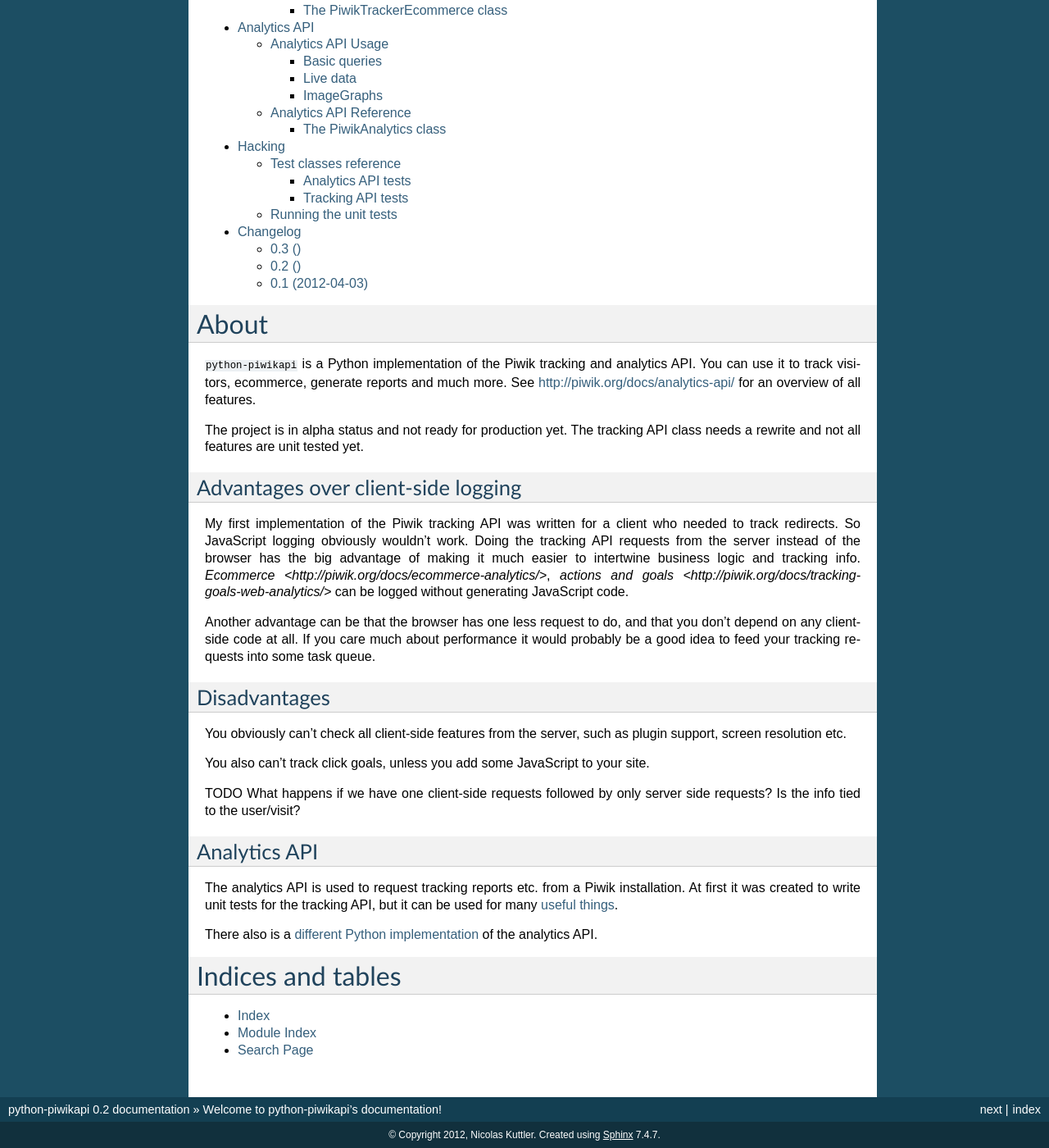
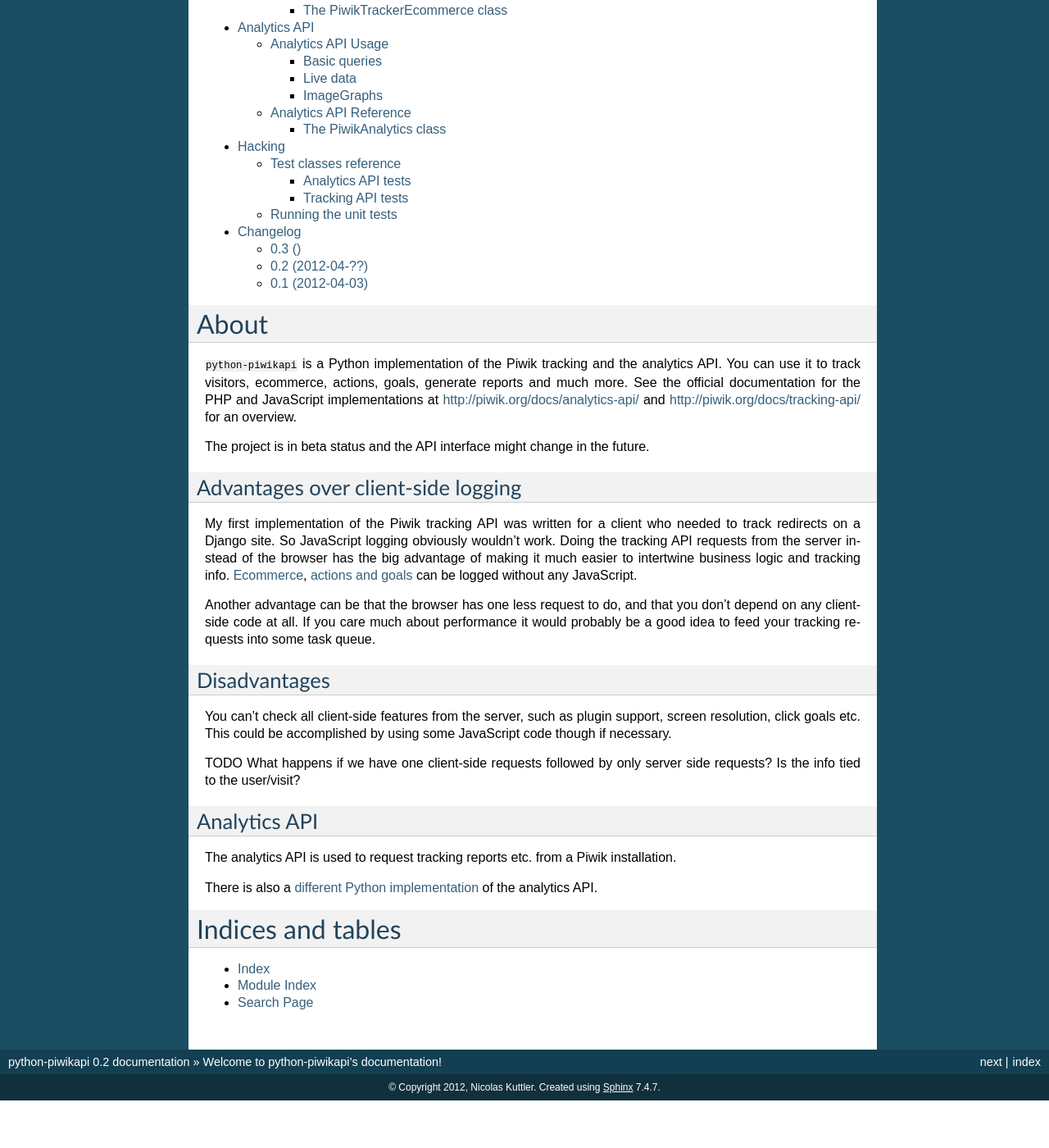
Before and after one commit to matomo-org/piwik-python-api, a Sphinx documentation site: the page built from doc/index.rst, in a window 1280 px wide and 1400 px high, scrolled down 438 px. Shown: the whole window at 82% size. Built offline with Sphinx 7.4.7, drawn with Linux system fonts in a browser that asks for light colours; after the commit the page ends 1780 px from its top, so only the background shows below that; some of the changed text lies outside the part shown.

Commit message:
Doc updates

```diff
--- a/doc/index.rst
+++ b/doc/index.rst
@@ -5,6 +5,10 @@
 
 Welcome to python-piwikapi's documentation!
 ===========================================
+
+.. image:: pic/piwik_logo.jpg
+   :alt: Piwik
+   :align: right
 
 Contents:
 
@@ -20,24 +24,25 @@
 About
 =====
 
-``python-piwikapi`` is a Python implementation of the Piwik tracking and
-analytics API. You can use it to track visitors, ecommerce, generate reports
-and much more. See http://piwik.org/docs/analytics-api/ for an overview of
-all features.
+``python-piwikapi`` is a Python implementation of the Piwik tracking and the
+analytics API. You can use it to track visitors, ecommerce, actions, goals,
+generate reports and much more. See the official documentation for the PHP and
+JavaScript implementations at http://piwik.org/docs/analytics-api/ and
+http://piwik.org/docs/tracking-api/ for an overview.
 
-The project is in alpha status and not ready for production yet. The
-tracking API class needs a rewrite and not all features are unit tested yet.
+The project is in beta status and the API interface might change in the future.
 
 Advantages over client-side logging
 -----------------------------------
 
 My first implementation of the Piwik tracking API was written for a client who
-needed to track redirects. So JavaScript logging obviously wouldn't work. Doing
-the tracking API requests from the server instead of the browser has the big
-advantage of making it much easier to intertwine business logic and tracking
-info. `Ecommerce <http://piwik.org/docs/ecommerce-analytics/>`,
-`actions and goals <http://piwik.org/docs/tracking-goals-web-analytics/>`
-can be logged without generating JavaScript code.
+needed to track redirects on a Django site. So JavaScript logging obviously
+wouldn't work. Doing the tracking API requests from the server instead of the
+browser has the big advantage of making it much easier to intertwine business
+logic and tracking info.
+`Ecommerce <http://piwik.org/docs/ecommerce-analytics/>`_,
+`actions and goals <http://piwik.org/docs/tracking-goals-web-analytics/>`_
+can be logged without any JavaScript.
 
 Another advantage can be that the browser has one less request to do, and that
 you don't depend on any client-side code at all. If you care much about
@@ -47,10 +52,9 @@
 Disadvantages
 -------------
 
-You obviously can't check all client-side features from the server, such as
-plugin support, screen resolution etc.
-
-You also can't track click goals, unless you add some JavaScript to your site.
+You can't check all client-side features from the server, such as plugin
+support, screen resolution, click goals etc. This could be accomplished by
+using some JavaScript code though if necessary.
 
 TODO What happens if we have one client-side requests followed by only server
 side requests? Is the info tied to the user/visit?
@@ -59,13 +63,10 @@
 -------------
 
 The analytics API is used to request tracking reports etc. from a Piwik
-installation. At first it was created to write unit tests for the tracking API,
-but it can be used for many :ref:`useful things <analytics-api-index>`.
+installation.
 
-There also is a
-`different Python implementation
-<https://github.com/francois2metz/Python-piwik>`_
-of the analytics API.
+There is also a `different Python implementation
+<https://github.com/francois2metz/Python-piwik>`_ of the analytics API.
 
 Indices and tables
 ==================
--- a/doc/tracking_api/index.rst
+++ b/doc/tracking_api/index.rst
@@ -7,6 +7,4 @@
    usage
    reference
 
-The tracking API is used to submit tracking data to your Piwik install. The
-current implementation is a little bizarre. It was modeled after the existing
-PHP class and will be refactored in a future releases.
+The tracking API is used to submit tracking data to your Piwik install.
--- a/doc/tracking_api/usage.rst
+++ b/doc/tracking_api/usage.rst
@@ -35,8 +35,7 @@
     pt.set_api_url('http://example.com/piwik.php')
     pt.do_track_page_view('Page title')
 
-Yes, this code is a little odd but that's how the PHP class was built. I
-will probably refactor the code in the future and break compatibility.
+I think this code is a little odd, but that's how the PHP class was built.
 
 .. _usage-with-django:
 
```
Also changed, not shown: doc/changelog.rst (+12 -7 lines), doc/hacking/index.rst (+19 -9 lines), doc/install.rst (+13 -13 lines).
